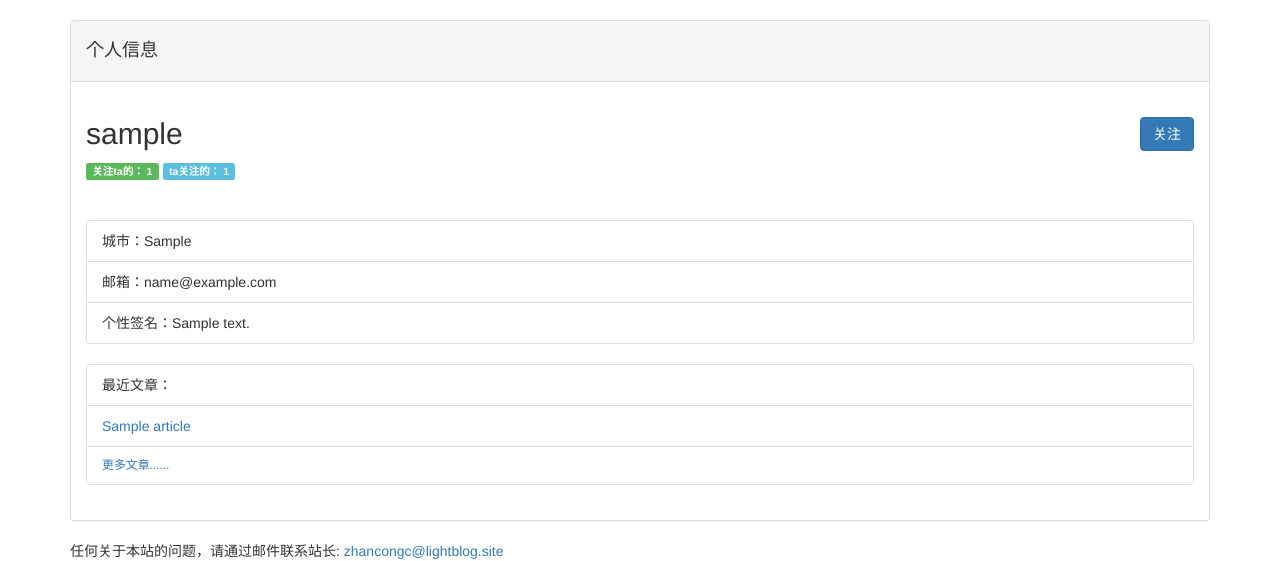
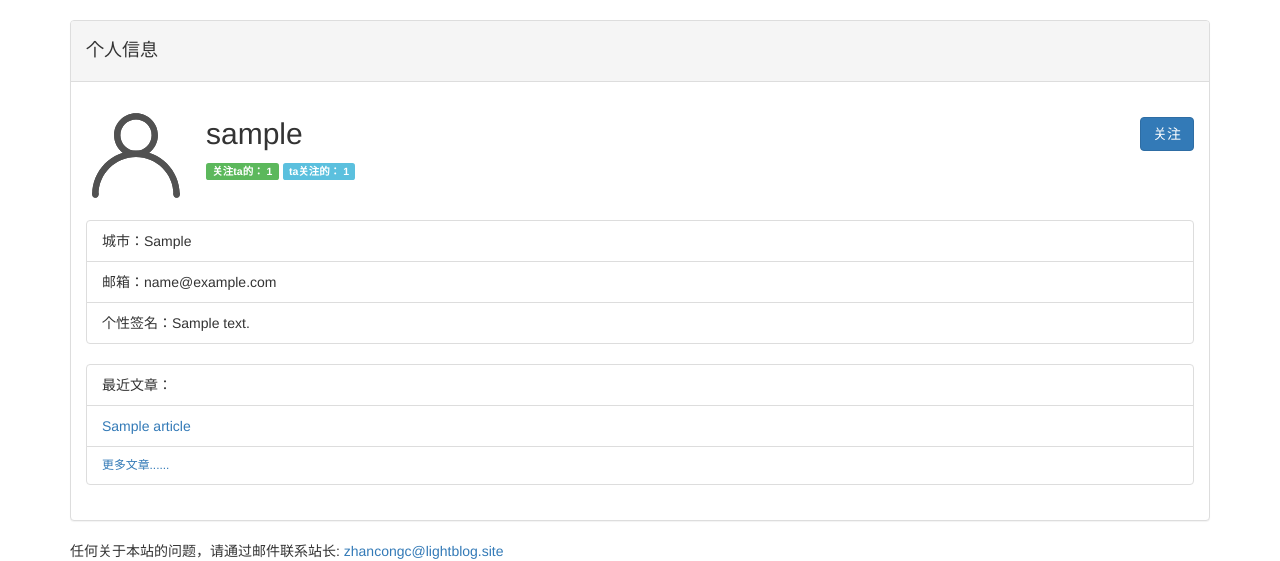
Before and after one commit to zhancongc/blog, a Flask app: page /user/profile/1 in a window 1280 px wide. Shown: the part 52-613 px from the top of the page. Run offline with Flask 2, Linux system fonts and the light colour scheme; tables that the repository leaves empty hold one stand-in row (values such as "Sample post"); some libraries are stand-ins or nearby versions.

Commit message:
changed the email to zhancongc@lightblog.site, fix some bugs

```diff
--- a/app/templates/follow/followed.html
+++ b/app/templates/follow/followed.html
@@ -23,9 +23,7 @@
                         <a href="{{ url_for('index') }}">首页</a>关注优质文章的作者吧</p>
                 {% endif %}
             </div>
-        </div>
-        <div class="pagination">
-            {{ macros.pagination_widget(pagination, endpoint, id = user.id) }}
+            <div>{{ macros.pagination_widget(pagination, endpoint, id = user.id) }}</div>
         </div>
     </div>
 {% endblock %}
--- a/app/templates/follow/followers.html
+++ b/app/templates/follow/followers.html
@@ -23,9 +23,7 @@
                         <a href="{{ url_for('art.new_article') }}">发文章</a>才能获取更多的关注哦</p>
                 {% endif %}
             </div>
-        </div>
-        <div class="pagination">
-            {{ macros.pagination_widget(pagination, endpoint, id = user.id) }}
+            <div>{{ macros.pagination_widget(pagination, endpoint, id = user.id) }}</div>
         </div>
     </div>
 {% endblock %}
--- a/app/templates/user/profile.html
+++ b/app/templates/user/profile.html
@@ -4,7 +4,9 @@
     <div class="panel panel-default">
         <div class="panel-heading"><h4>{{ title }}</h4></div>
         <div class="panel-body">
-            <div><h2>{{ user.nickname }}
+            <a style="float: left; width: 100px; height: 100px;margin-top: 10px;">
+                <img style="width: 100%; height: 100%;" src="/static/me.svg"></a>
+            <div style="margin-left: 120px;"><h2>{{ user.nickname }}
                 {% if user != current_user %}
                     {% if not current_user.is_anonymous==True and current_user.is_following(user) %}
                         <a class="btn btn-default pull-right"
--- a/app/views.py
+++ b/app/views.py
@@ -97,7 +97,7 @@ def login():
                 #    return abort(400)
                 return redirect(next or url_for('index'))
             else:
-                flash(u'密码错误，请您检查用户名或密码是否正确')
+                flash(u'登陆出错，请您检查用户名或密码是否正确')
         else:
             flash(u'账户' + form.email.data + u'不存在')
     return render_template('login.html', title=u'登陆', form=form)
```
Also changed, not shown: app/static/commend.svg (deleted), app/static/praise.svg (deleted).
